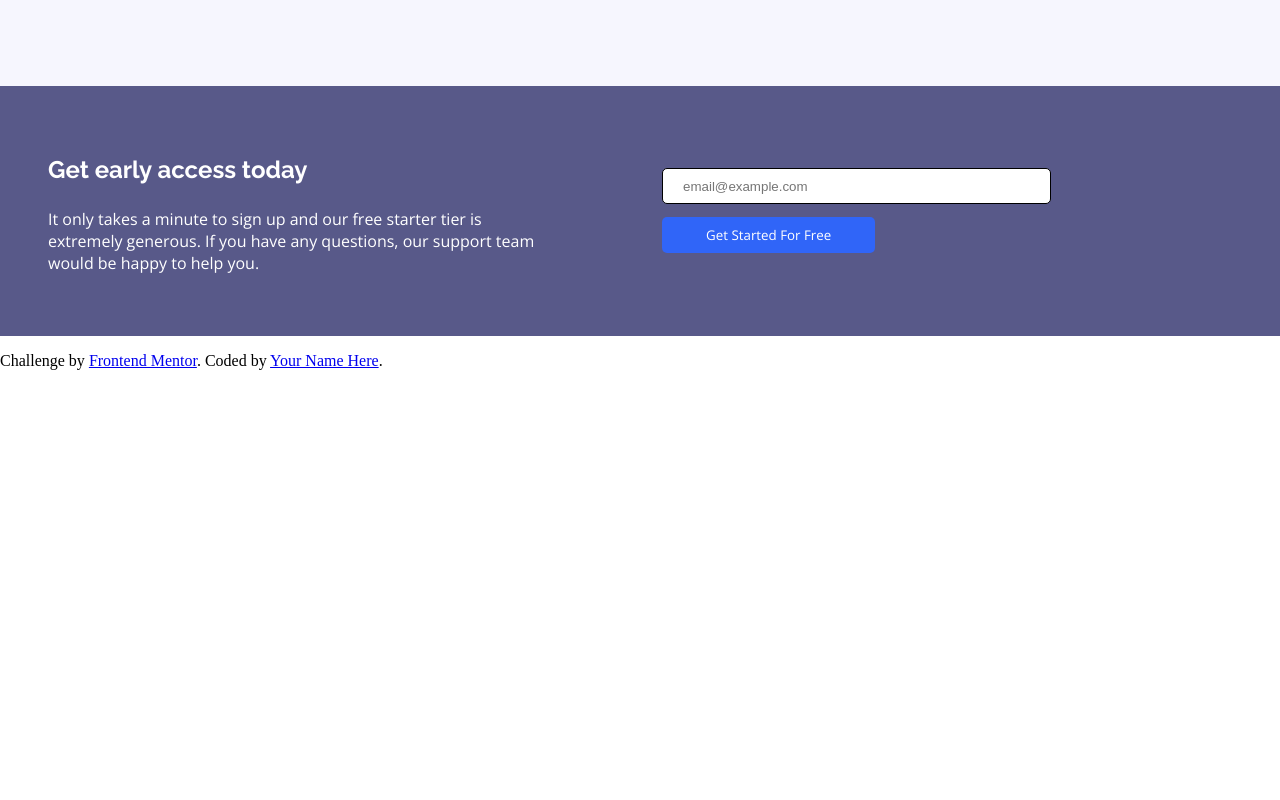
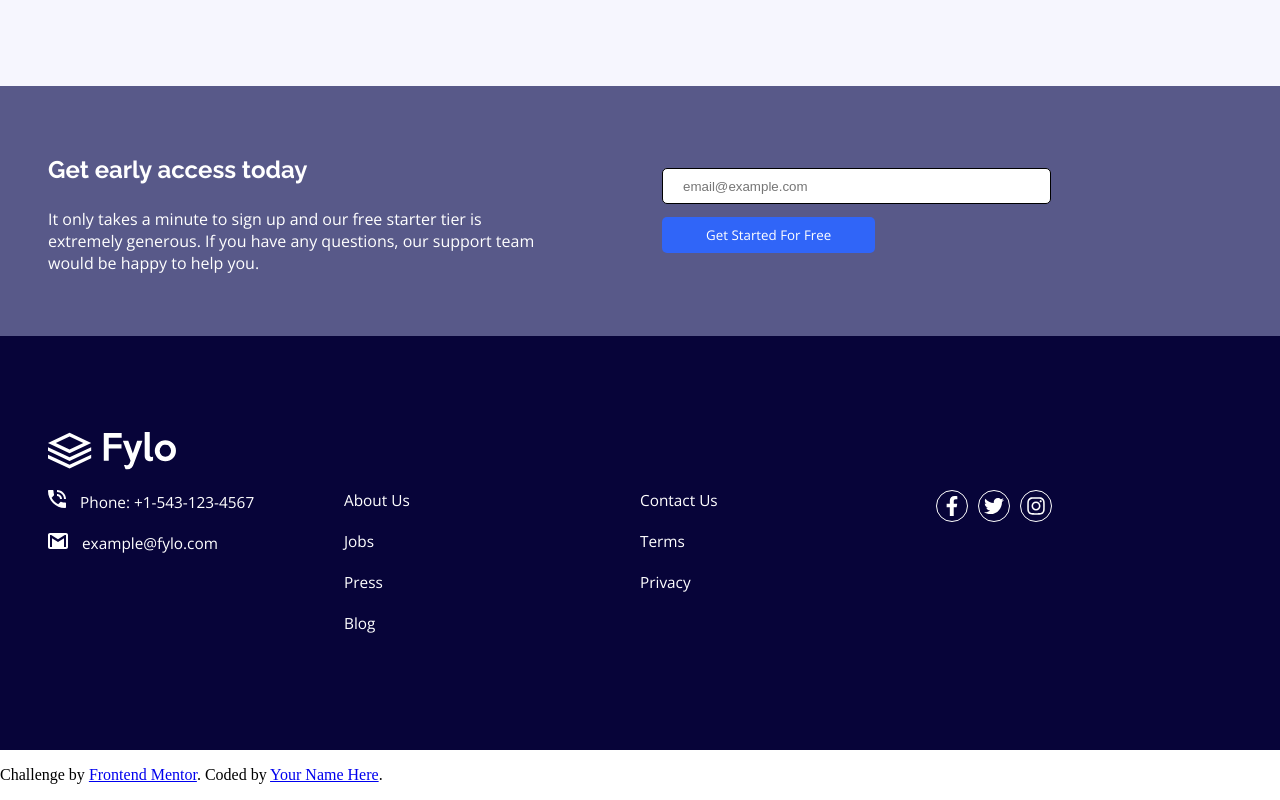
Before and after one commit to santiagoharkes/frontend-mentor-challenge-one, a website: page index.html in a window 1280 px wide. Shown: the part 1459-2259 px from the top of the page. Before the commit the page ends 1845 px from the top, so only its background shows below. Drawn offline with nearby package versions, Linux system fonts and the light colour scheme.

Commit message:
Terminando la cuarta seccion

```diff
--- a/index.html
+++ b/index.html
@@ -116,8 +116,48 @@
       </div>
     </section>
 
-    <!--Phone: +1-543-123-4567
-    example@fylo.com About Us Jobs Press Blog Contact Us Terms Privacy -->
+    <section class="cuarta">
+      <img src="./images/logo-white.svg" alt="" class="cuarta__logo" />
+      <div class="cuarta__container">
+        <div class="primerac">
+          <a href="/" class="primerac__telefono">
+            <img
+              src="./images/icon-phone.svg"
+              alt=""
+              class="primerac__telefono-imagen"
+            />
+            Phone: +1-543-123-4567
+          </a>
+          <a href="/" class="primerac__mail">
+            <img
+              src="./images/icon-email.svg"
+              alt=""
+              class="primerac__telefono-imagen"
+            />
+            example@fylo.com
+          </a>
+        </div>
+        <div class="segundac">
+          <a href="/">About Us</a>
+          <a href="/">Jobs</a>
+          <a href="/">Press</a>
+          <a href="/">Blog</a>
+        </div>
+        <div class="tercerac">
+          <a href="/">Contact Us</a>
+          <a href="/">Terms</a>
+          <a href="/">Privacy</a>
+        </div>
+        <div class="cuartac">
+          <a href="/"> <img src="./images/icon-facebook.svg" alt=""/></a>
+          <a href="/"><img src="./images/icon-twitter.svg" alt=""/></a>
+          <a href="/"><img src="./images/icon-instagram.svg" alt=""/></a>
+        </div>
+      </div>
+    </section>
+
+    <!--About Us Jobs Press Blog
+      Contact Us Terms Privacy -->
 
     <footer>
       <p class="attribution">
--- a/styles.css
+++ b/styles.css
@@ -17,7 +17,7 @@ body {
 }
 
 .logo {
-  width: 6em;
+  width: 7em;
   height: auto;
 }
 
@@ -269,3 +269,98 @@ body {
   background-color: hsl(238, 22%, 44%);
   color: white;
 }
+
+.cuarta {
+  padding: 6em 3em;
+  background: hsl(243, 87%, 12%);
+}
+
+.cuarta__container {
+  /* padding: 0 3em; */
+  display: grid;
+  grid-template-columns: repeat(4, 1fr);
+  grid-template-areas: "primerac segundac tercerac cuartac";
+  color: white;
+}
+
+.cuarta__logo {
+  margin-bottom: 1em;
+  width: 8em;
+  height: auto;
+  fill: white;
+}
+
+.primerac {
+  grid-area: "primerac";
+  display: flex;
+  flex-direction: column;
+}
+
+.primerac > a {
+  font-family: "Open Sans", sans-serif;
+  text-decoration: none;
+  padding: 0 0 20px 0;
+  text-decoration: none;
+  color: white;
+  font-size: 0.96em;
+}
+
+.primerac__telefono > img {
+  margin-right: 10px;
+}
+
+.primerac__mail > img {
+  margin-right: 10px;
+}
+
+.segundac {
+  grid-area: "segundac";
+  display: flex;
+  flex-direction: column;
+}
+
+.segundac > a {
+  font-family: "Open Sans", sans-serif;
+  text-decoration: none;
+  padding: 0 0 20px 0;
+  text-decoration: none;
+  color: white;
+  font-size: 0.96em;
+}
+
+.tercerac {
+  grid-area: "tercerac";
+  display: flex;
+  flex-direction: column;
+}
+
+.tercerac > a {
+  font-family: "Open Sans", sans-serif;
+  text-decoration: none;
+  padding: 0 0 20px 0;
+  text-decoration: none;
+  color: white;
+  font-size: 0.96em;
+}
+
+.cuartac {
+  grid-area: "cuartac";
+  display: flex;
+}
+
+.cuartac > a {
+  display: flex;
+  justify-content: center;
+  align-items: center;
+  width: 30px;
+  height: 30px;
+  border: 1px solid white;
+  border-radius: 50%;
+  margin-right: 10px;
+}
+
+.cuartac > a > img {
+  width: 20px;
+  height: 20px;
+  padding: 5px;
+}
```
Also changed, not shown: images/icon-facebook.svg (added), images/icon-instagram.svg (added), images/icon-twitter.svg (added), images/logo-white.svg (added).
